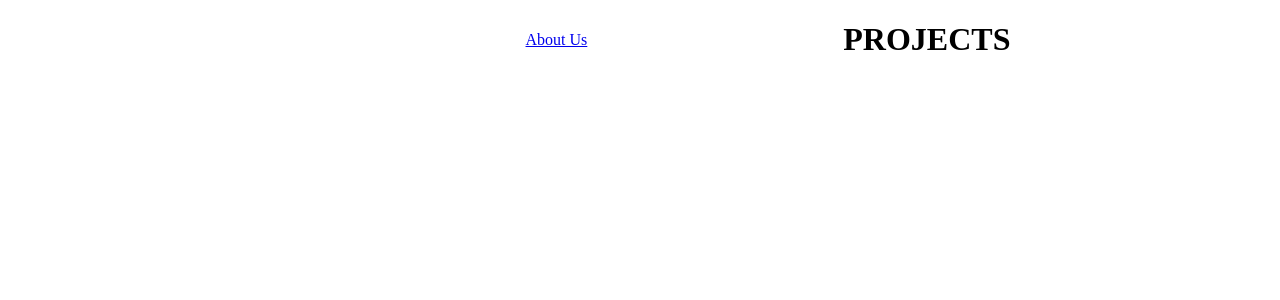
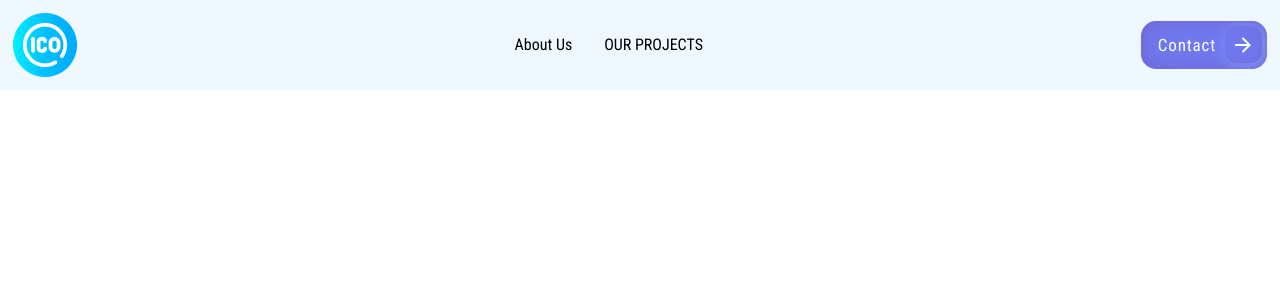
Before and after one commit to WebMorphers/Portfolio, a React (Vite) app in the folder Portfolio/: page / in a window 1280 px wide. Shown: the top 300 px of the page. Built offline with nearby package versions, Linux system fonts and the light colour scheme.

Commit message:
second commit

```diff
--- a/Portfolio/src/components/Navbar/Navbar.css
+++ b/Portfolio/src/components/Navbar/Navbar.css
@@ -1,7 +1,72 @@
 .container{
-display: flex;
-justify-content: center;
-gap: 20%;
+    display: flex;
+    gap: 2 0%;
+    flex-direction: row;
+    justify-content: space-between;
+    padding: 1% ;
+    align-items: center;
+ background-color: aliceblue;
+}
+.navlinkitem{
+    text-decoration: none;
+    color: black;
+    margin: 1rem;
+    cursor: pointer;
+}
 
+.navlinkitem:hover{
+    color:#7079f0 ;
+}
+.links{
+    display: flex;
+    flex-direction:row;
+    align-items: center;
+    justify-content: space-between;
+}
+.contactButton {
+    background: #7079f0;
+    color: white;
+    font-family: inherit;
+    padding: 0.45em;
+    padding-left: 1.0em;
+    font-size: 17px;
+    font-weight: 500;
+    border-radius: 0.9em;
+    border: none;
+    letter-spacing: 0.05em;
+    display: flex;
+    align-items: center;
+    box-shadow: inset 0 0 1.6em -0.6em #714da6;
+    overflow: hidden;
+    position: relative;
+    height: 2.8em;
+    padding-right: 3em;
+  }
 
+  .iconButton {
+    margin-left: 1em;
+    position: absolute;
+    display: flex;
+    align-items: center;
+    justify-content: center;
+    height: 2.2em;
+    width: 2.2em;
+    border-radius: 0.7em;
+    box-shadow: 0.1em 0.1em 0.6em 0.2em #7a8cf3;
+    right: 0.3em;
+    transition: all 0.3s;
+  }
+
+  .contactButton:hover {
+    transform: translate(-0.05em, -0.05em);
+    box-shadow: 0.15em 0.15em #5566c2;
+  }
+
+  .contactButton:active {
+    transform: translate(0.05em, 0.05em);
+    box-shadow: 0.05em 0.05em #5566c2;
+  }
+.logo{
+    width :5vw;
+    height: auto;
 }
--- a/Portfolio/src/components/Navbar/Navbar.tsx
+++ b/Portfolio/src/components/Navbar/Navbar.tsx
@@ -1,5 +1,6 @@
 import './Navbar.css'
 import { Link } from 'react-scroll';
+import img from '../../assets/1427745.png'
 
 
 const Navbar = () => {
@@ -7,10 +8,16 @@ const Navbar = () => {
 
     <div className='container'>
 
-      <img src="" alt="" />
-      <Link href="/"   to=''> About Us</Link>
-      <h1>PROJECTS</h1>
-    </div>
+      <img className='logo' src={img} alt="" />
+      <div className='links'>
+        <Link href="/"  className='navlinkitem' to=''> About Us</Link>
+        <Link href="/" className='navlinkitem'  to=''> OUR PROJECTS</Link>
+      </div>
+      <button className="contactButton"> Contact
+  <div className="iconButton">
+    <svg xmlns="http://www.w3.org/2000/svg" viewBox="0 0 24 24" width="24" height="24"><path fill="none" d="M0 0h24v24H0z"></path><path fill="currentColor" d="M16.172 11l-5.364-5.364 1.414-1.414L20 12l-7.778 7.778-1.414-1.414L16.172 13H4v-2z"></path></svg>
+  </div>
+</button>    </div>
   )
 }
 
--- a/Portfolio/src/index.css
+++ b/Portfolio/src/index.css
@@ -1,5 +1,8 @@
+@import url('https://fonts.googleapis.com/css2?family=Roboto+Condensed:wght@300;400;700&display=swap');
+
 body {
   margin: 0;
   width: 100%;
   height: 100%;
+  font-family: 'Roboto Condensed', sans-serif;
 }
```
Also changed, not shown: Portfolio/src/assets/1427745.png (added).
